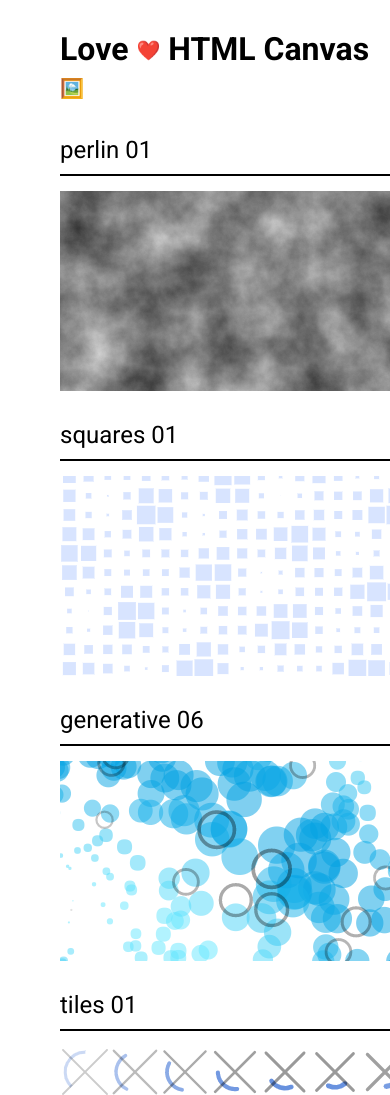
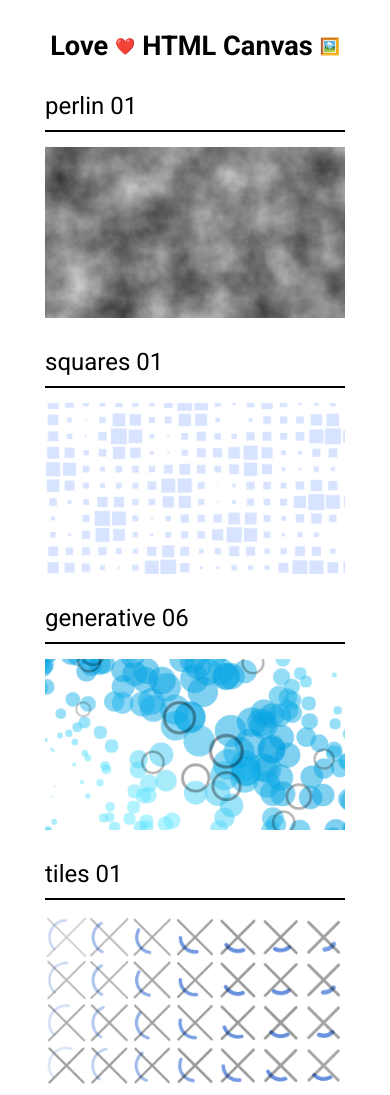
Before and after one commit to itterheim/HTML-Canvas, a website: page index.html in a window 390 px wide. Shown: the top 1095 px of the page. Drawn offline with Linux system fonts and the light colour scheme.

Commit message:
Update style.css

```diff
--- a/web/style.css
+++ b/web/style.css
@@ -1,21 +1,21 @@
-body {
-    margin: 0;
-    font-family: 'Roboto', serif;
-}
+body { margin: 0; font-family: 'Roboto', serif; }
 
-h1 { padding: 0; margin: 30px 0 0 60px; }
+h1 { padding: 0; margin: 30px 0 0 0; text-align: center; }
 h1 span { font-size: 60%; position: relative; top: -3px; }
 
-div.links {
-    padding: 30px 30px 0 60px;
-    display: flex;
-    flex-direction: row;
-    flex-wrap: wrap;
-}
-a { display: block; width: 350px; color: #000; text-decoration: none; margin: 0 30px 30px 0; }
+div.links { padding: 30px 30px 0 30px; display: flex; flex-direction: row; flex-wrap: wrap; align-content: center; justify-content: center; }
+a { display: block; width: 350px; color: #000; text-decoration: none; margin: 0 15px 30px 15px; }
 a h2 { padding: 0 0 10px 0; margin: 0 0 15px 0; border-bottom: 2px solid #000; font-weight: normal; }
 a:hover h2 { color: #0096ec; border-color: #0096ec }
 a img,
 a div { display: block; width: 350px; height: 200px; background: #eee }
 a:hover img,
 a:hover div { box-shadow: 0 0 0 2px #0096ec inset; }
+
+@media screen and (max-width: 450px) {
+    h1 { font-size: 1.7em; }
+    a { width: 300px; }
+    a h2 { font-size: 1.5em; }
+    a img,
+    a div { width: 300px; height: 171px; }
+}
```
